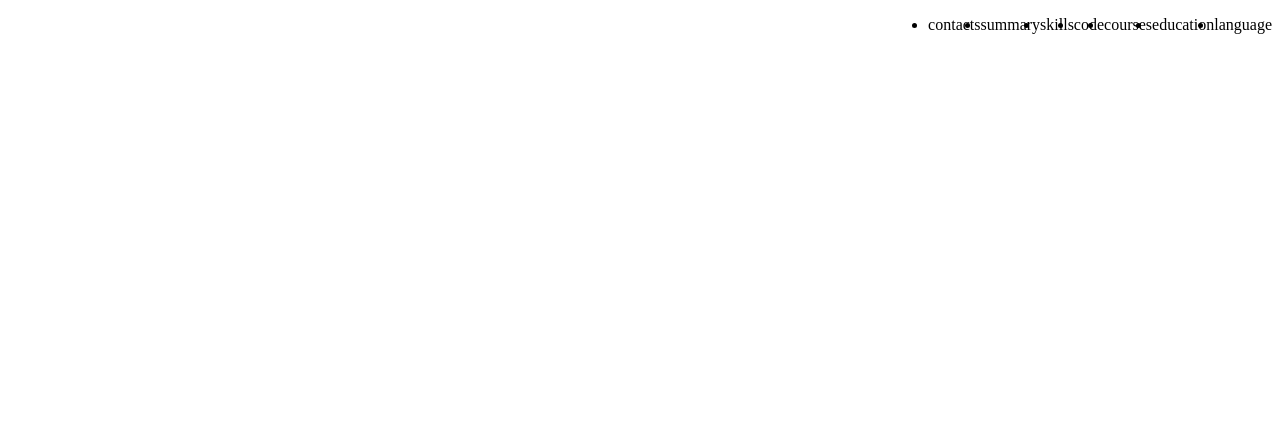
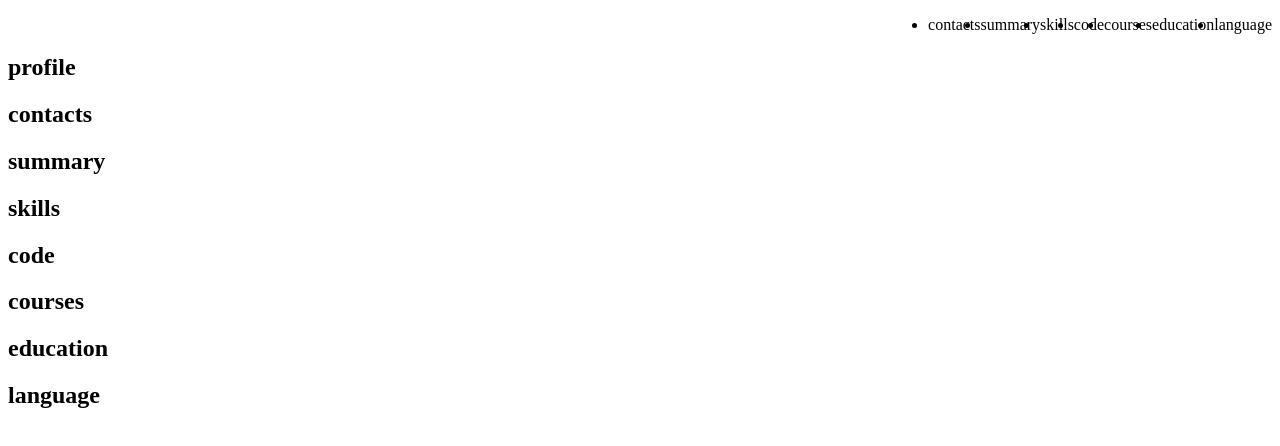
Before and after one commit to Daredavill/rsschool-cv, a plain HTML site: page index.html in a window 1280 px wide. Drawn offline with Linux system fonts and the light colour scheme.

Commit message:
feat: add basic  sections in main

```diff
--- a/index.html
+++ b/index.html
@@ -24,9 +24,21 @@
 
         </header>
         <main>
+
             <div class="container"></div>
 
+
+            <section class="section" id="profile" ><h1 class="section-title">profile</h1></section>
+            <section class="section" id="contacts" ><h2 class="section-title">contacts</h2></section>
+            <section class="section" id="summary" ><h2 class="section-title">summary</h2></section>
+            <section class="section" id="skills" ><h2 class="section-title">skills</h2></section>
+            <section class="section" id="code" ><h2 class="section-title">code</h2></section>
+            <section class="section" id="courses" ><h2 class="section-title">courses</h2></section>
+            <section class="section" id="education" ><h2 class="section-title">education</h2></section>
+            <section class="section" id="language" ><h2 class="section-title">language</h2></section>
+
         </main>
+
         <footer>
             <div class="container"></div>
 
```
